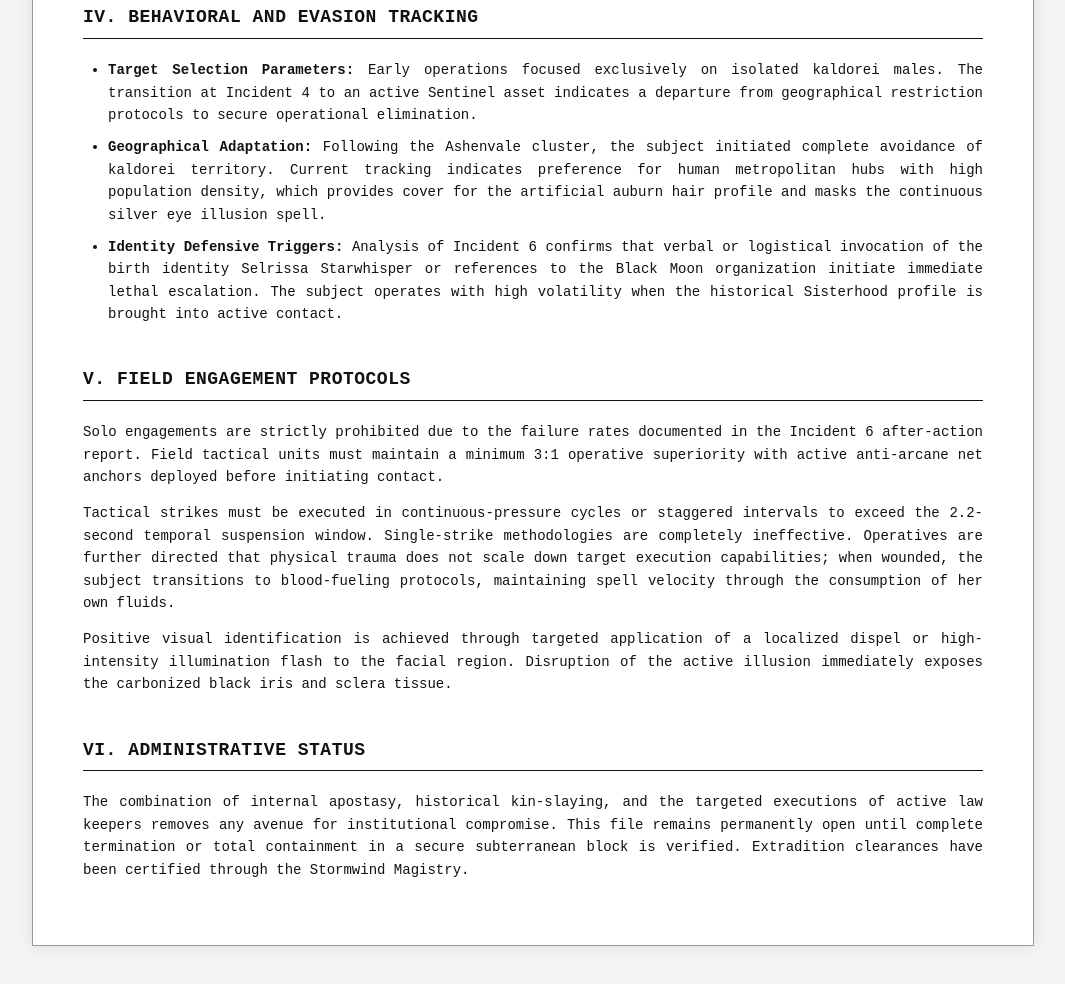
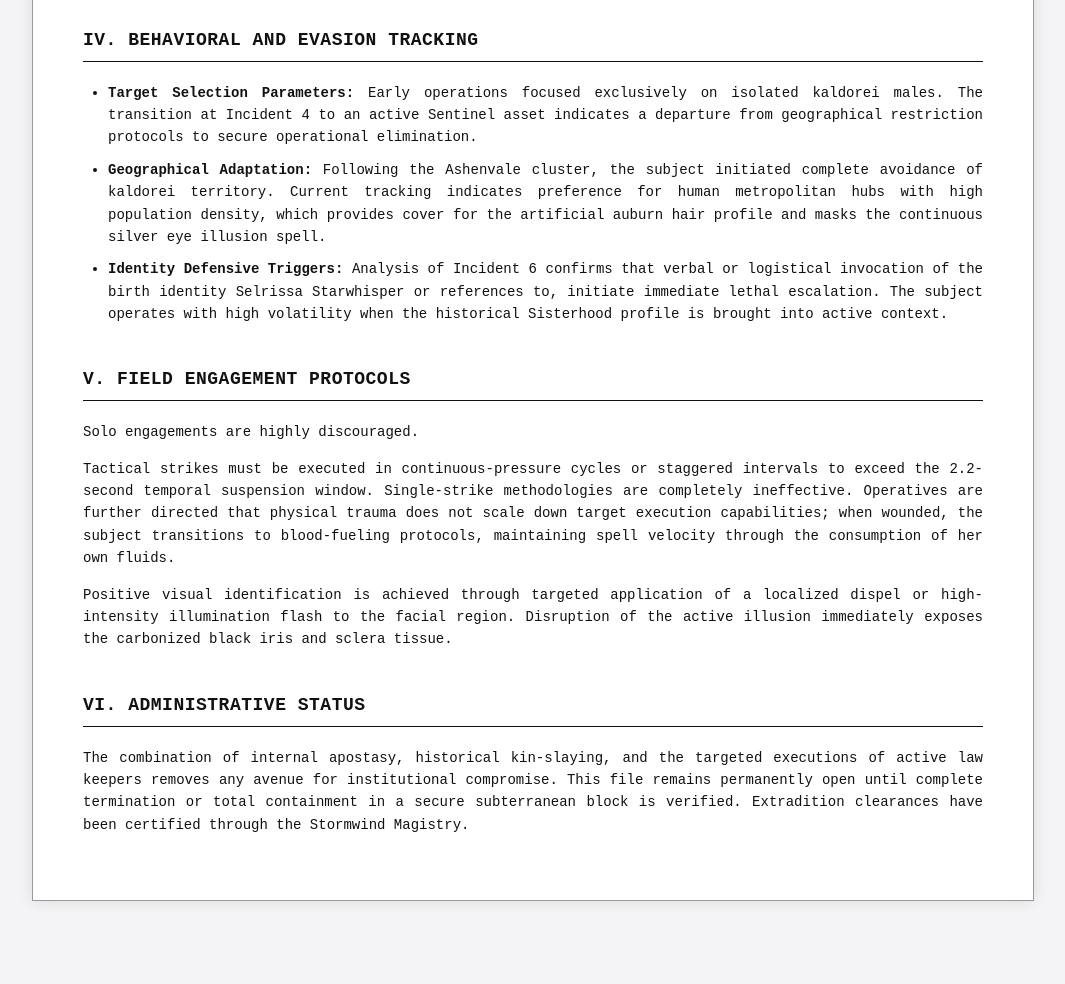
Before and after one commit to Cythisiax/bloodknightmissives, a plain HTML site: page Investigation.html in a window 1280 px wide. Shown: the part 3005-3989 px from the top of the page, without its empty margins (107-1172 px from the left). After the commit the page ends 3954 px from the top, so only its background shows below. Drawn offline with Linux system fonts and the light colour scheme.

Commit message:
Update Investigation.html

```diff
--- a/Investigation.html
+++ b/Investigation.html
@@ -159,7 +159,7 @@
     <h2>I. Originating Case Baseline: Bashal'Aran</h2>
     <p>Retrospective forensic auditing of the combat theater at Bashal'Aran confirms the initial biological alteration of the subject. Field records from Triage Station 3, preserved by Surgeon Ashvane, document the immediate physiological consequences of unmitigated somatic consumption during the engagement. Faced with zero remaining internal mana reserves, the subject utilized her own cellular structure as an active arcane conductor.</p>
 
-    <p>Soil core samples extracted from the documented casting locus retain a permanent localized spatial-distortion index of positive 2.1. Biological tissue samples recovered at the scene verify the permanent destruction of hair melanin, causing an immediate shift from natural sage green to charcoal grey. Ocular tissue evaluation confirms total permanent carbonization of the iris and sclera structures, producing a completely dark presentation lacking light-reflective capacity.</p>
+    <p>Soil core samples extracted from the documented casting locus retain a permanent localized spatial-distortion index of positive 2.1. Biological tissue samples recovered at the scene verify the permanent destruction of hair melanin, causing an immediate shift from natural sage green to charcoal grey. Ocular tissue evaluation confirms total permanent carbonization of the iris and sclera structures, producing a completely dark presentation lacking light-reflective capacity due to High Priestess Whisperind's invocation of ritual..</p>
 
     <div class="flow-diagram">
         [Baseline: Priestess Vows / Sage Green Hair] -> [Somatic Consumption Event: Bashal'Aran] -> [Current: Auburn Dye / Ocular Illusion Cover]
@@ -227,11 +227,11 @@
     <ul>
         <li><strong>Target Selection Parameters:</strong> Early operations focused exclusively on isolated kaldorei males. The transition at Incident 4 to an active Sentinel asset indicates a departure from geographical restriction protocols to secure operational elimination.</li>
         <li><strong>Geographical Adaptation:</strong> Following the Ashenvale cluster, the subject initiated complete avoidance of kaldorei territory. Current tracking indicates preference for human metropolitan hubs with high population density, which provides cover for the artificial auburn hair profile and masks the continuous silver eye illusion spell.</li>
-        <li><strong>Identity Defensive Triggers:</strong> Analysis of Incident 6 confirms that verbal or logistical invocation of the birth identity Selrissa Starwhisper or references to the Black Moon organization initiate immediate lethal escalation. The subject operates with high volatility when the historical Sisterhood profile is brought into active contact.</li>
+        <li><strong>Identity Defensive Triggers:</strong> Analysis of Incident 6 confirms that verbal or logistical invocation of the birth identity Selrissa Starwhisper or references to, initiate immediate lethal escalation. The subject operates with high volatility when the historical Sisterhood profile is brought into active context.</li>
     </ul>
 
     <h2>V. Field Engagement Protocols</h2>
-    <p>Solo engagements are strictly prohibited due to the failure rates documented in the Incident 6 after-action report. Field tactical units must maintain a minimum 3:1 operative superiority with active anti-arcane net anchors deployed before initiating contact.</p>
+    <p>Solo engagements are highly discouraged.</p>
 
     <p>Tactical strikes must be executed in continuous-pressure cycles or staggered intervals to exceed the 2.2-second temporal suspension window. Single-strike methodologies are completely ineffective. Operatives are further directed that physical trauma does not scale down target execution capabilities; when wounded, the subject transitions to blood-fueling protocols, maintaining spell velocity through the consumption of her own fluids.</p>
 
```
